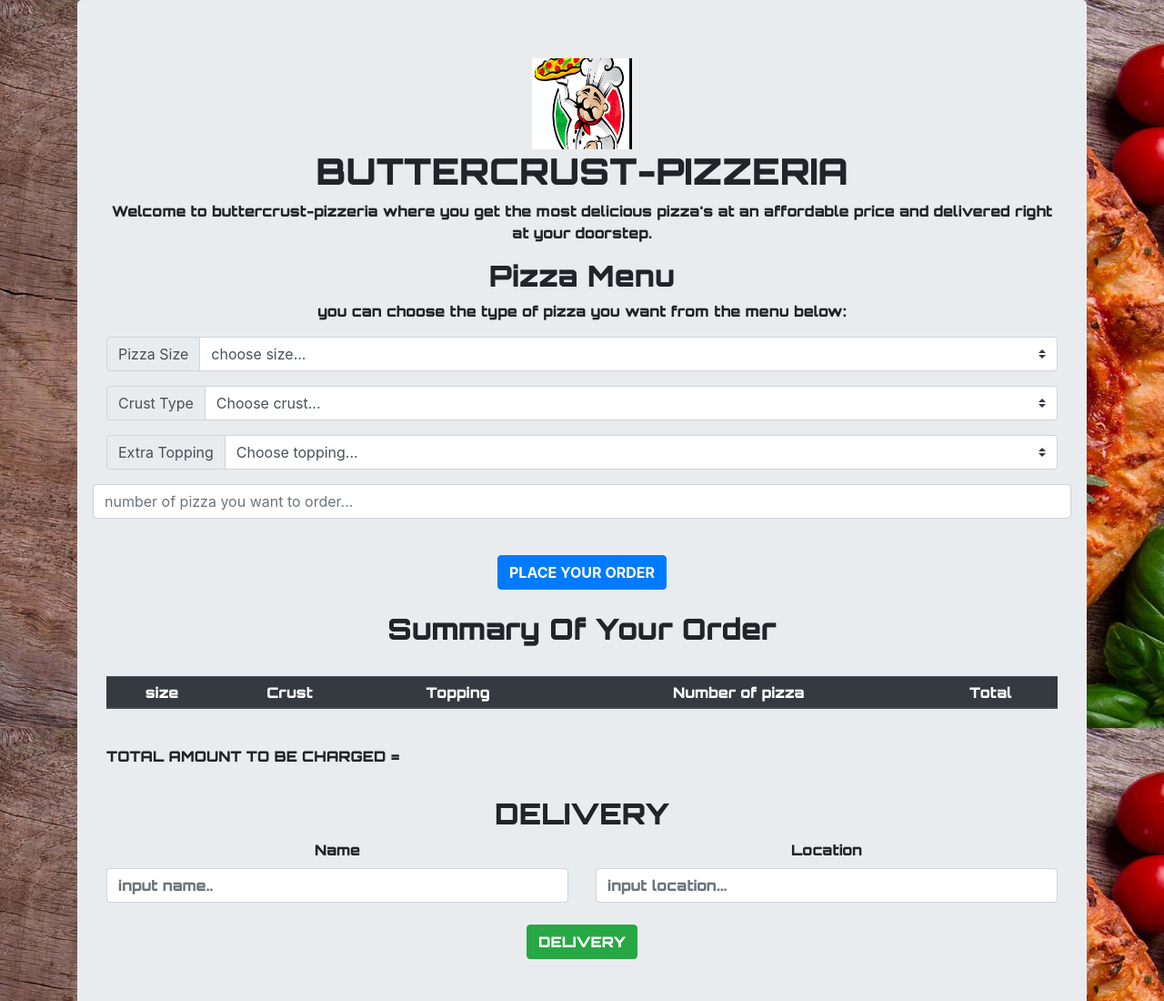
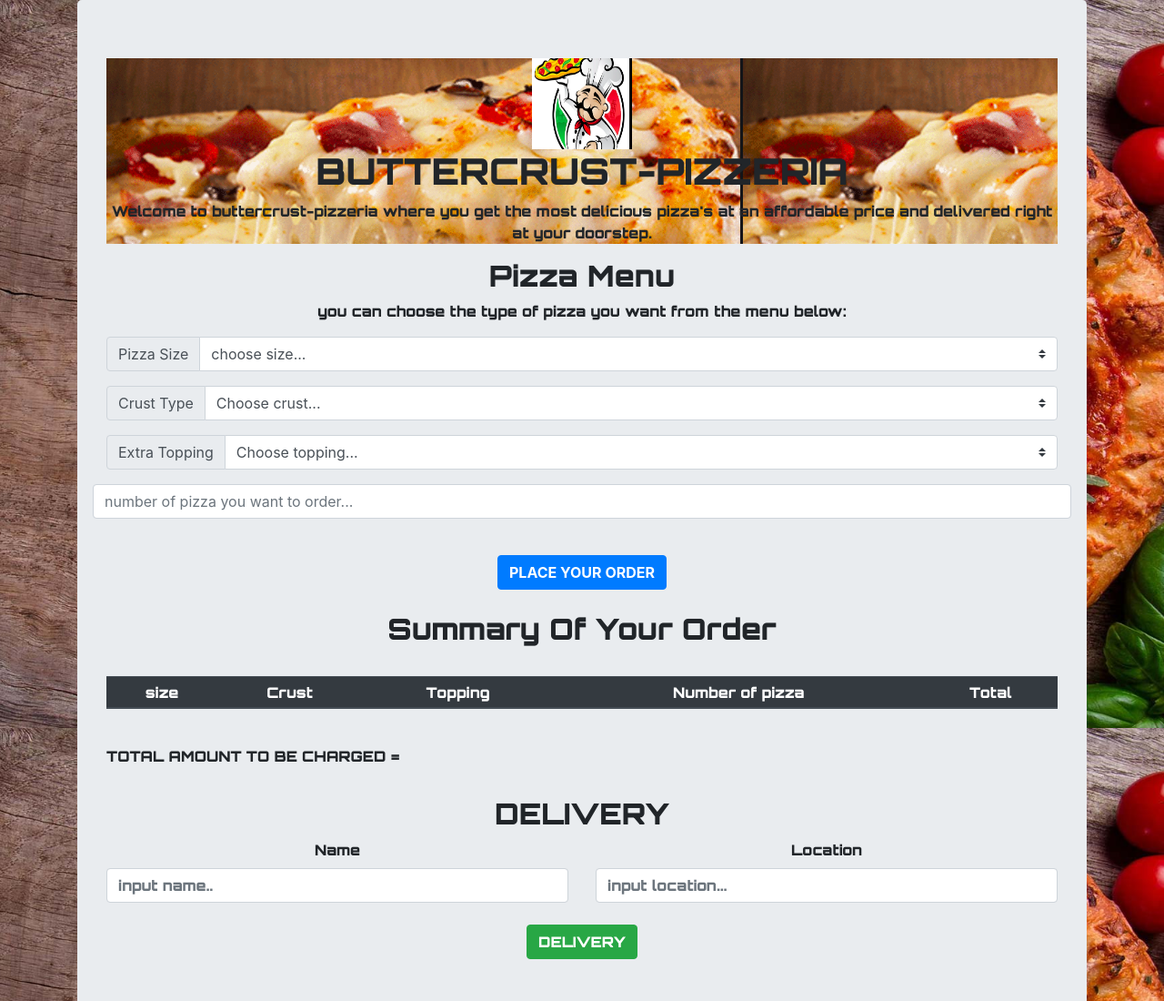
Before and after one commit to KiyaiB/Buttercrust-Pizzeria, a plain HTML site: page index.html in a window 1280 px wide. Shown: the top 1100 px of the page at 91% size. Drawn offline with Linux system fonts and the light colour scheme.

Commit message:
add image

```diff
--- a/css/styles.css
+++ b/css/styles.css
@@ -10,6 +10,7 @@ body {
 
 .description {
     text-align: center;
+    background-image: url(../images/pizza.png);
 }
 
 h1 {
```
Also changed, not shown: images/pizza.png (added).
